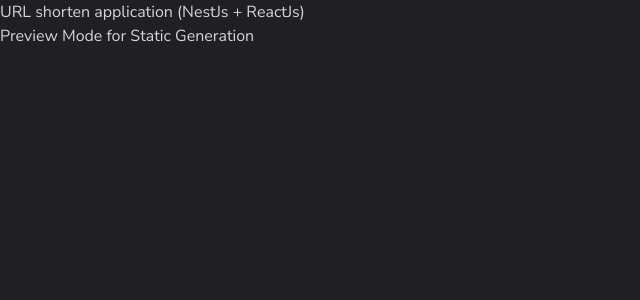
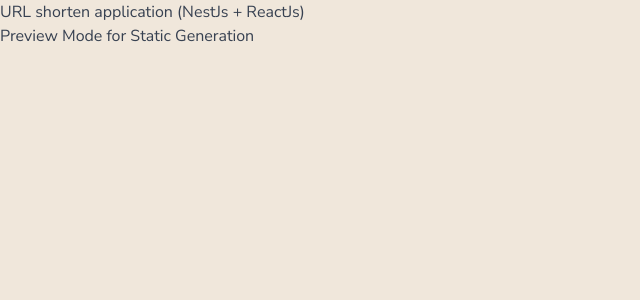
Before and after one commit to thongphamvn/thongpham.dev, a Next.js app: page /posts in a window 1280 px wide. Shown: the top 300 px of the page, without its empty margins (0-640 px from the left). Built offline with nearby package versions, Linux system fonts and the light colour scheme.

Commit message:
update ui

```diff
--- a/app/components/Projects.tsx
+++ b/app/components/Projects.tsx
@@ -1,41 +1,25 @@
-import Image from 'next/image'
+import Link from 'next/link'
 
 type ProjectType = {
   name: string
-  image: string
+  description: string
   slug: string
 }
 
 const projects: ProjectType[] = [
   {
-    name: 'Restaurant Booking',
-    slug: 'restaurant-booking',
-    image: '/restaurant.png',
-  },
-  {
     name: 'URL shortener',
-    slug: 'url-shortener',
-    image: '/url-shorten.jpeg',
+    slug: 'posts/url-shortener',
+    description:
+      'Shorten any URL with click statistics using NestJS, ReactJS, MongoDB, and Auth0',
   },
 ]
 
 function ProjectCard({ project }: { project: ProjectType }) {
   return (
-    <div className='col-span-1 shadow-md rounded-md flex flex-col justify-center items-center overflow-hidden'>
-      <div>
-        <Image
-          src={project.image}
-          alt={project.name}
-          width={200}
-          height={150}
-          sizes='100vw'
-          style={{
-            width: '100%',
-            height: 'auto',
-          }}
-        />
-      </div>
-      <p className='p-2 font-semibold'>{project.name}</p>
+    <div className='col-span-1 py-4 px-2 rounded-xl overflow-hidden border border-gray-400 hover:border-gray-500'>
+      <h3 className='font-bold text-lg'>{project.name}</h3>
+      <p className='text-md italic'>{project.description}</p>
     </div>
   )
 }
@@ -44,7 +28,9 @@
   return (
     <div className='w-full grid grid-cols-2 gap-2 md:gap-4 mt-2'>
       {projects.map((project) => (
-        <ProjectCard project={project} key={project.slug} />
+        <Link key={project.slug} href={project.slug}>
+          <ProjectCard project={project} key={project.slug} />
+        </Link>
       ))}
     </div>
   )
--- a/app/providers.tsx
+++ b/app/providers.tsx
@@ -6,7 +6,7 @@
   return (
     <ThemeProvider
       attribute='class'
-      defaultTheme='dark'
+      defaultTheme='light'
       storageKey='thongpham-dev-theme'
       enableSystem={false}
       themes={['light', 'dark']}
```
